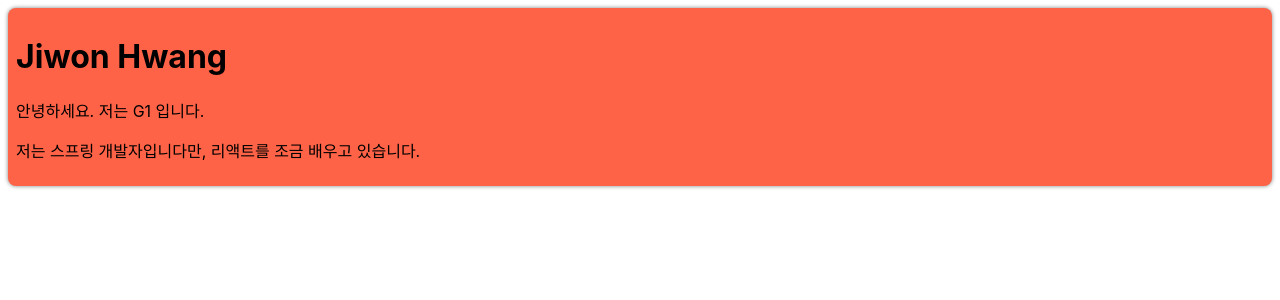
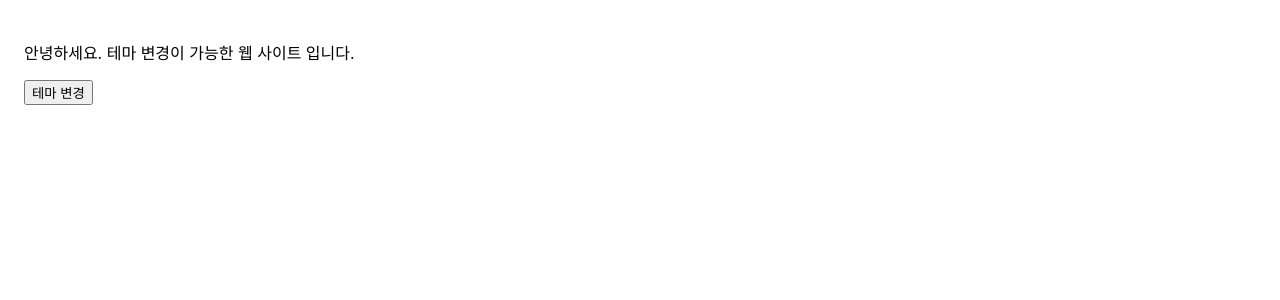
Before and after one commit to G1-H/react_study, a React (Create React App) app: page / in a window 1280 px wide. Shown: the top 300 px of the page. Built offline with nearby package versions, Linux system fonts and the light colour scheme.

Commit message:
react context 개념, useContext

```diff
--- /dev/null
+++ b/src/chapter_14/DarkOrLight.jsx
@@ -0,0 +1,23 @@
+import { useState, useCallback } from "react";
+import ThemeContext from "./ThemeContex";
+import MainContent from "./MainContent";
+
+const DarkOrLight = (props) => {
+  const [theme, setTheme] = useState("light");
+
+  const toggleTheme = useCallback(() => {
+    if (theme == "light") {
+      setTheme("dark");
+    } else if (theme == "dark") {
+      setTheme("light");
+    }
+  }, [theme]);
+
+  return (
+    <ThemeContext.Provider value={{ theme, toggleTheme }}>
+      <MainContent />
+    </ThemeContext.Provider>
+  );
+};
+
+export default DarkOrLight;
--- /dev/null
+++ b/src/chapter_14/MainContent.jsx
@@ -0,0 +1,23 @@
+import { useContext } from "react";
+import ThemeContext from "./ThemeContex";
+
+const MainContent = (props) => {
+  const { theme, toggleTheme } = useContext(ThemeContext);
+
+  return (
+    <div
+      style={{
+        width: "100vw",
+        height: "100vh",
+        padding: "1.5rem",
+        backgroundColor: theme == "light" ? "white" : "black",
+        color: theme == "light" ? "black" : "white",
+      }}
+    >
+      <p>안녕하세요. 테마 변경이 가능한 웹 사이트 입니다.</p>
+      <button onClick={toggleTheme}>테마 변경</button>
+    </div>
+  );
+};
+
+export default MainContent;
--- /dev/null
+++ b/src/chapter_14/ThemeContex.jsx
@@ -0,0 +1,6 @@
+import React from "react";
+
+const ThemeContext = React.createContext();
+ThemeContext.displayName = "ThemeContext";
+
+export default ThemeContext;
--- a/src/index.js
+++ b/src/index.js
@@ -15,12 +15,13 @@
 import SignUp from "./chapter_11/SingUp";
 import Calculator from "./chapter_12/Caculator";
 import ProfileCard from "./chapter_13/ProfileCard";
+import DarkOrLight from "./chapter_14/DarkOrLight";
 
 const root = ReactDOM.createRoot(document.getElementById("root"));
 root.render(
   <React.StrictMode>
     <BrowserRouter>
-      <ProfileCard />
+      <DarkOrLight />
     </BrowserRouter>
   </React.StrictMode>
 );
```
